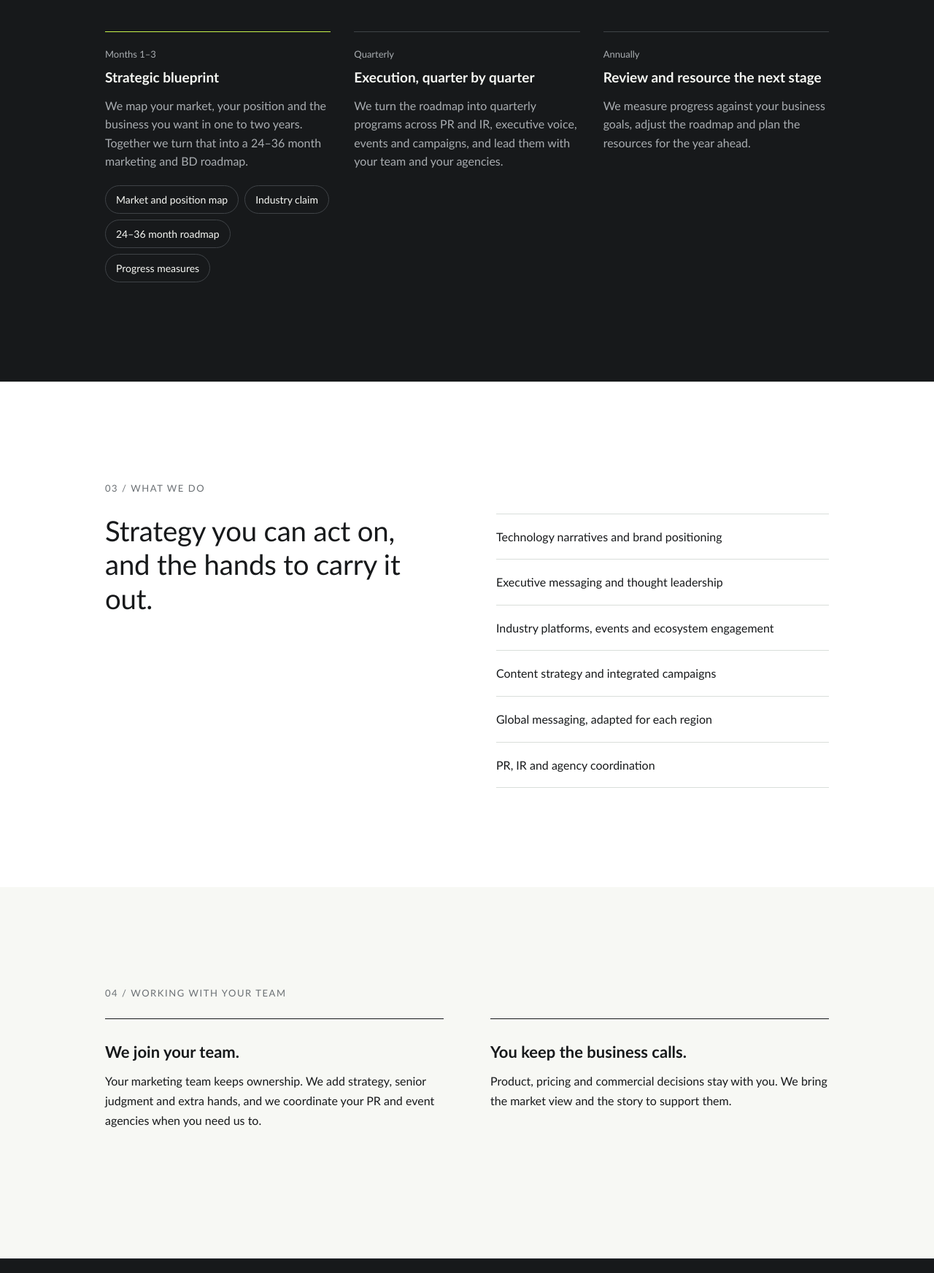
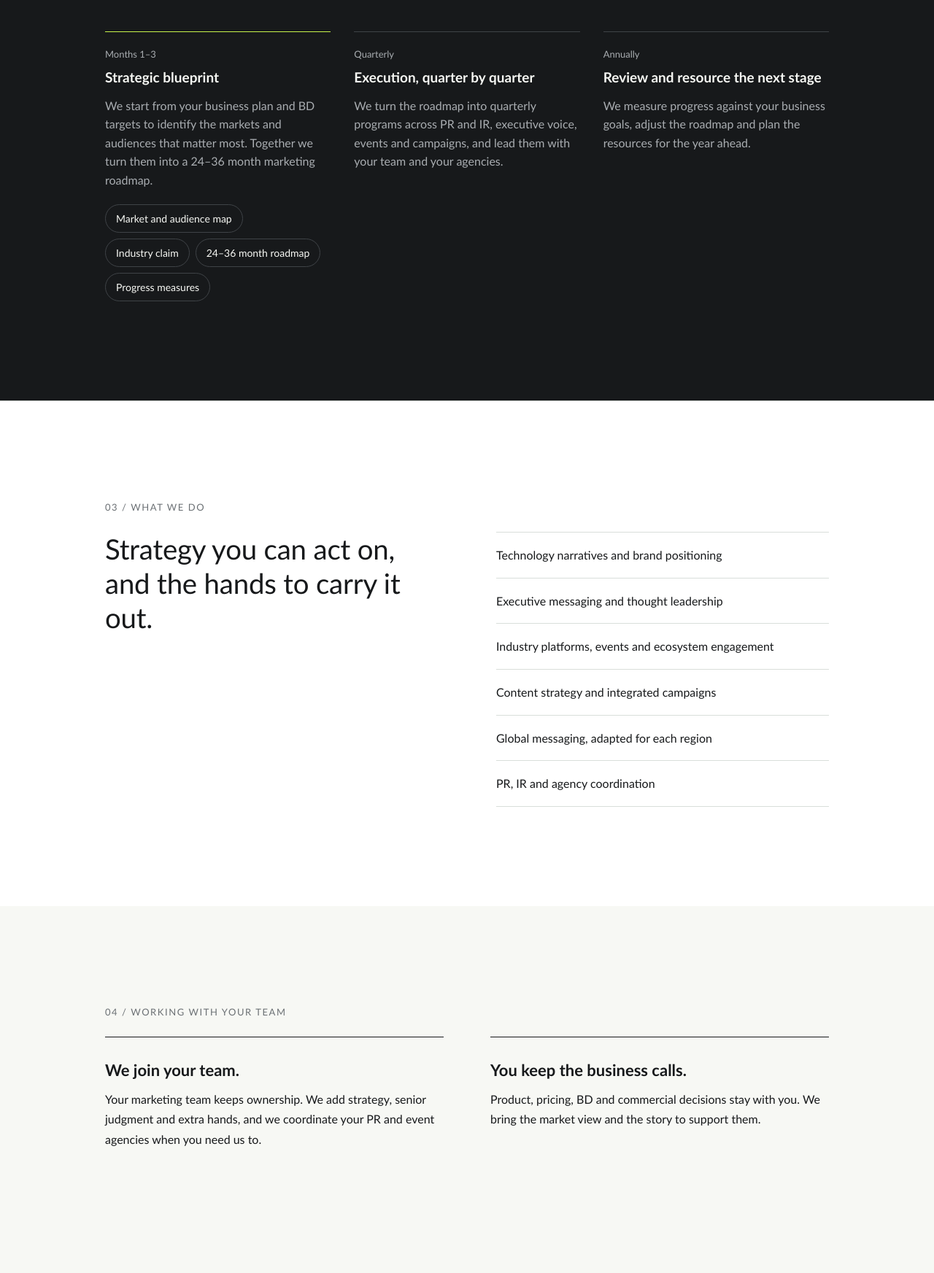
Before and after one commit to jerryjungle/jlstgco-site, a plain HTML site: page approach.html in a window 1280 px wide. Shown: the part 1900-3645 px from the top of the page at 73% size. Drawn offline with Linux system fonts and the light colour scheme.

Commit message:
Clarify scope: J&L builds marketing from the client's business plan and BD targets
Co-Authored-By: Claude Opus 5.5 <noreply@anthropic.com>
Claude-Session: https://claude.ai/code/session_01C1juADesMAasRMYEaovynv

```diff
--- a/approach.html
+++ b/approach.html
@@ -65,8 +65,8 @@
         <div class="item on">
           <p class="tag">Months 1–3</p>
           <h3 class="lg">Strategic blueprint</h3>
-          <p style="margin-top: 12px">We map your market, your position and the business you want in one to two years. Together we turn that into a 24–36 month marketing and BD roadmap.</p>
-          <div class="chips"><span class="chip">Market and position map</span><span class="chip">Industry claim</span><span class="chip">24–36 month roadmap</span><span class="chip">Progress measures</span></div>
+          <p style="margin-top: 12px">We start from your business plan and BD targets to identify the markets and audiences that matter most. Together we turn them into a 24–36 month marketing roadmap.</p>
+          <div class="chips"><span class="chip">Market and audience map</span><span class="chip">Industry claim</span><span class="chip">24–36 month roadmap</span><span class="chip">Progress measures</span></div>
         </div>
         <div class="item">
           <p class="tag">Quarterly</p>
@@ -104,7 +104,7 @@
       <p class="kicker">04 / Working with your team</p>
       <div class="cols-wide" style="margin-top: 0">
         <div class="principle"><h3>We join your team.</h3><p>Your marketing team keeps ownership. We add strategy, senior judgment and extra hands, and we coordinate your PR and event agencies when you need us to.</p></div>
-        <div class="principle"><h3>You keep the business calls.</h3><p>Product, pricing and commercial decisions stay with you. We bring the market view and the story to support them.</p></div>
+        <div class="principle"><h3>You keep the business calls.</h3><p>Product, pricing, BD and commercial decisions stay with you. We bring the market view and the story to support them.</p></div>
       </div>
     </div>
   </section>
```
Also changed, not shown: contact.html (+1 -1 lines), index.html (+3 -3 lines).
